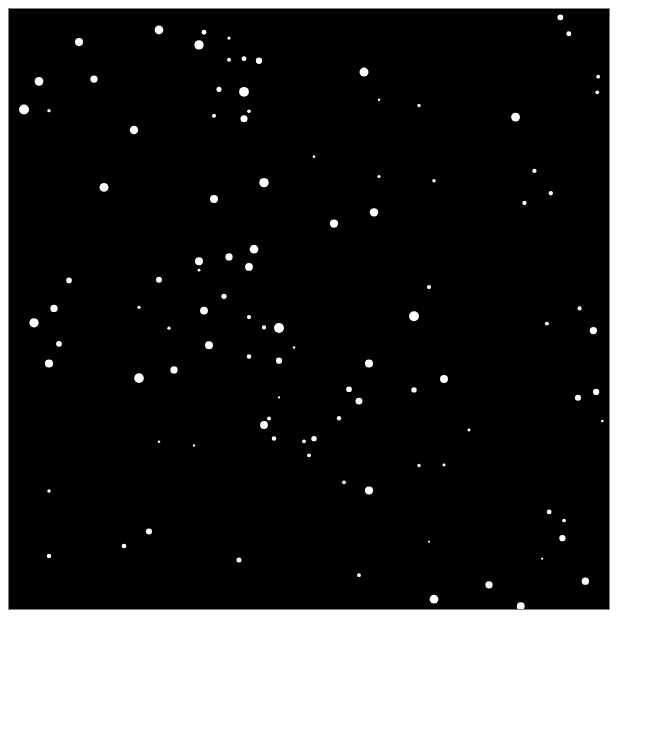
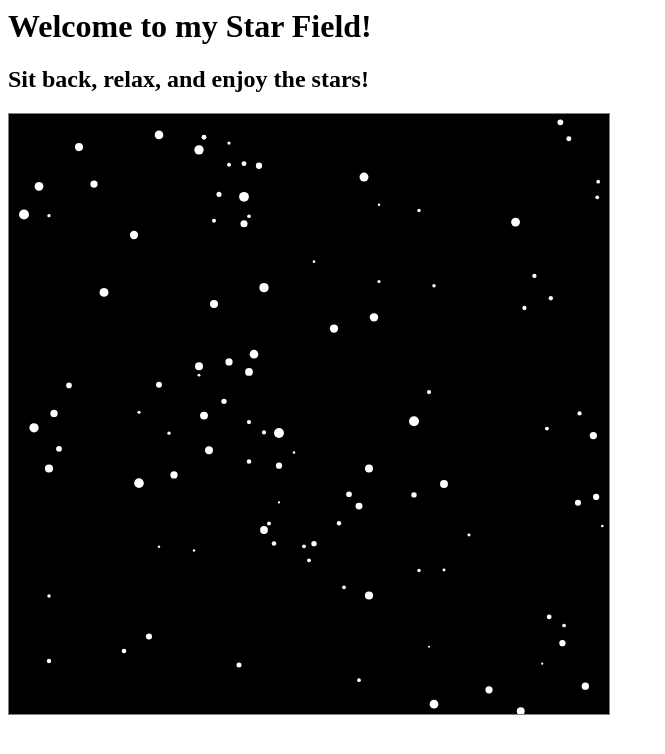
Before and after one commit to GamerPerson57/StarField, a plain HTML site: page index.html in a window 1280 px wide. Shown: the whole page, without its empty margins (0-665 px from the left). Drawn offline with Linux system fonts and the light colour scheme.

Commit message:
added title and some h tags

```diff
--- a/index.html
+++ b/index.html
@@ -1,8 +1,11 @@
 <html>
     <head>
         <link rel="stylesheet" href="style.css">
+        <title>My Star Field</title>
     </head>
     <body>
+        <h1>Welcome to my Star Field!</h1>
+        <h2>Sit back, relax, and enjoy the stars!</h2>
         <canvas id="myCanvas" height="600" width = "600"></canvas>
         <script type="module" src="code.js"></script>
     </body>
```
